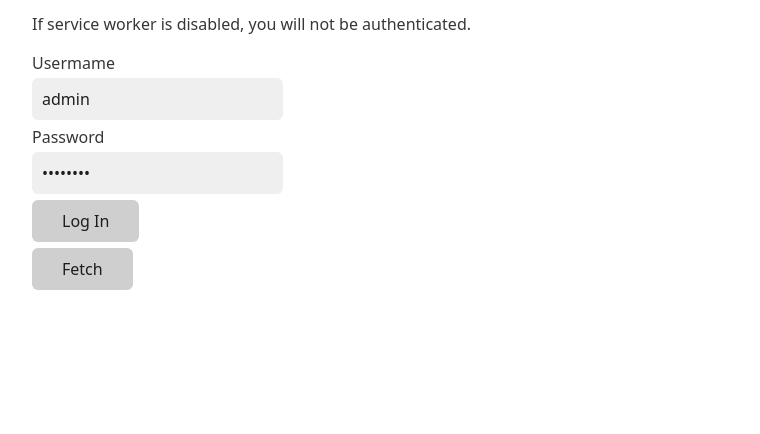
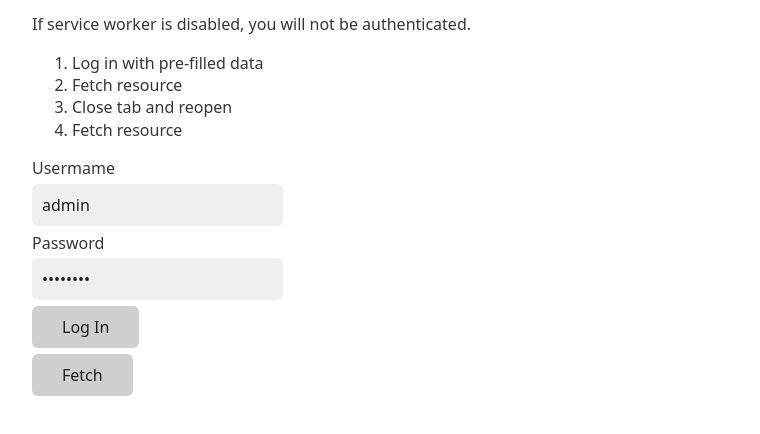
Before and after one commit to li-kai/example-service-worker-auth, a website: page public/index.html in a window 1280 px wide. Shown: the part 76-510 px from the top of the page, without its empty margins (208-968 px from the left). Drawn offline with nearby package versions, Linux system fonts and the light colour scheme.

Commit message:
Add instructions for demo

```diff
--- a/public/index.html
+++ b/public/index.html
@@ -14,6 +14,14 @@
     <p>
       If service worker is disabled, you will not be authenticated.
     </p>
+    <p>
+      <ol>
+        <li>Log in with pre-filled data</li>
+        <li>Fetch resource</li>
+        <li>Close tab and reopen</li>
+        <li>Fetch resource</li>
+      </ol>
+    </p>
     <form id="form" action="/login" method="post">
       <label for="username">Usermame</label>
       <input type="text" id="username" name="username" value="admin" />
```
